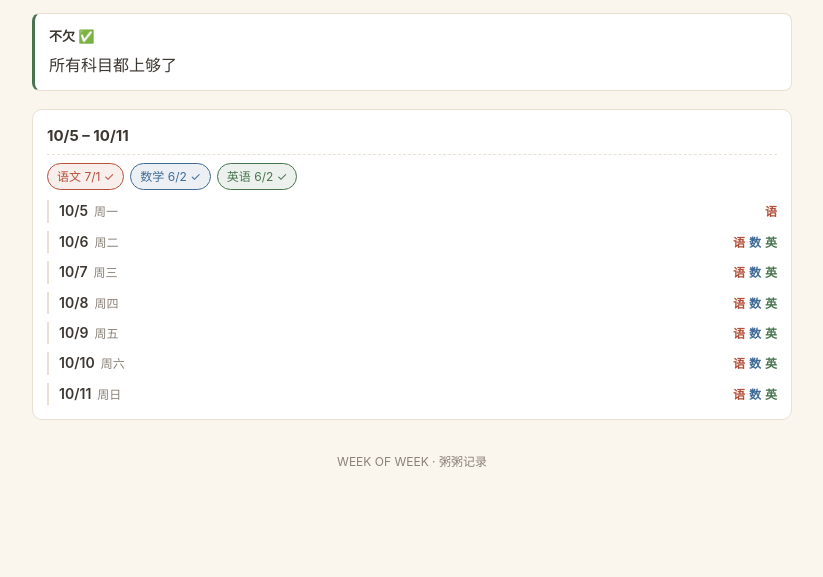
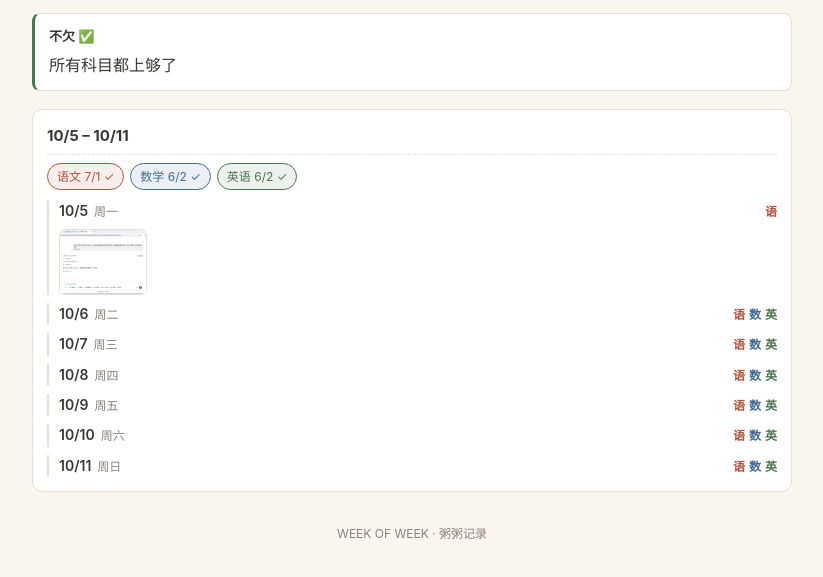
Before and after one commit to Cool-zimo/wow-view, a plain HTML site: page index.html in a window 1280 px wide. Shown: the part 109-686 px from the top of the page, without its empty margins (228-1051 px from the left). Drawn offline with Linux system fonts and the light colour scheme.

Commit message:
更新学习记录一览（7 天，1 张照片）

```diff
--- a/index.html
+++ b/index.html
@@ -52,7 +52,7 @@ footer{text-align:center;color:var(--dim);font-size:12px;padding:18px 0}
                     <div class="dh"><span class="dn">10/5</span>
                     <span class="dw">周一</span><span class="dt"><span class="tag" style="color:#b5503a">语</span></span></div>
 
-                    </div><div class="day">
+                    <div class="phs"><a href="files/muwkscbh-2wx6u.jpg" target="_blank"><img src="files/muwkscbh-2wx6u.jpg" alt="" loading="lazy"></a></div></div><div class="day">
                     <div class="dh"><span class="dn">10/6</span>
                     <span class="dw">周二</span><span class="dt"><span class="tag" style="color:#b5503a">语</span><span class="tag" style="color:#3f6b96">数</span><span class="tag" style="color:#48754f">英</span></span></div>
 
```
Also changed, not shown: files/muwkscbh-2wx6u.jpg (added).
